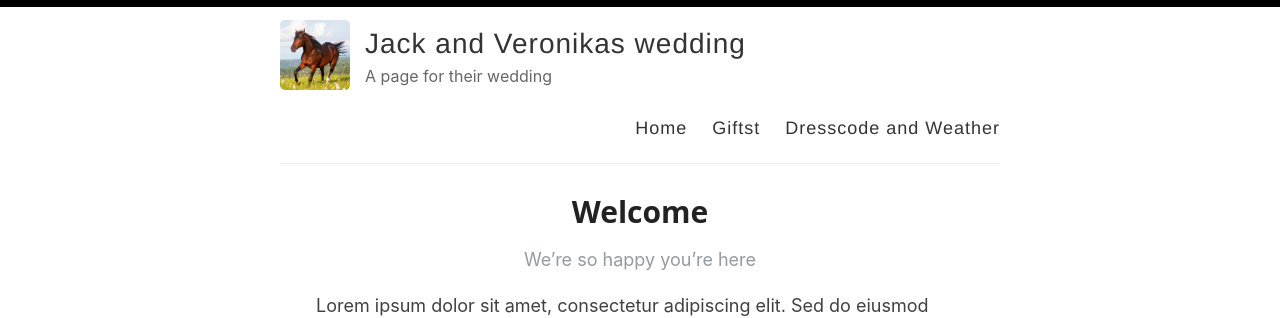
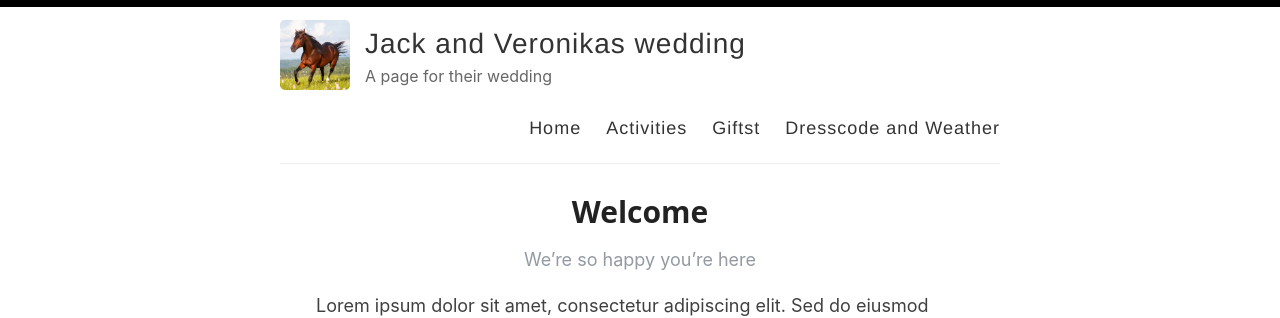
Before and after one commit to Sifern/jackandveronika, a Jekyll site: the page built from index.html, in a window 1280 px wide. Shown: the top 318 px of the page. Built offline with Jekyll 4.4.1, drawn with Linux system fonts in a browser that asks for light colours; the list of posts is cut into pages by our own code.

Commit message:
Update default.html

```diff
--- a/_layouts/default.html
+++ b/_layouts/default.html
@@ -29,7 +29,7 @@
 
             <nav>
               <a href="{{ site.baseurl }}/">Home</a>
-              <a href="{{ site.baseurl }}/activities>Activities</a>
+              <a href="{{ site.baseurl }}/activities">Activities</a>
               <a href="{{ site.baseurl }}/gifts">Giftst</a>
               <a href="{{ site.baseurl }}/dresscode">Dresscode and Weather</a>
             </nav>
```
